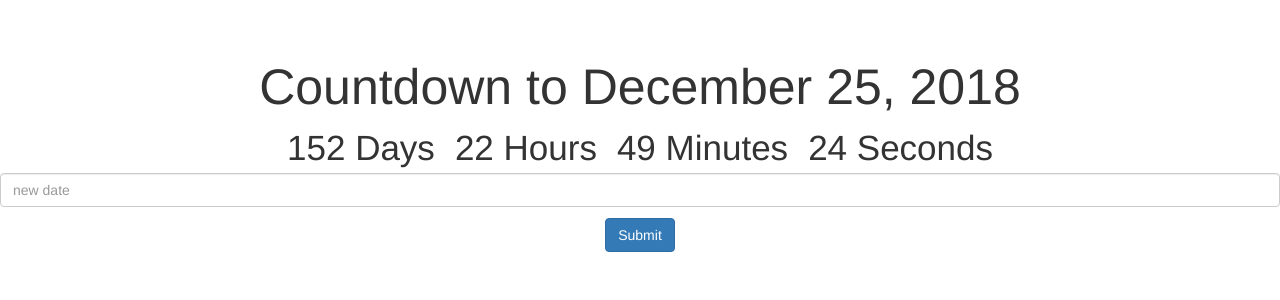
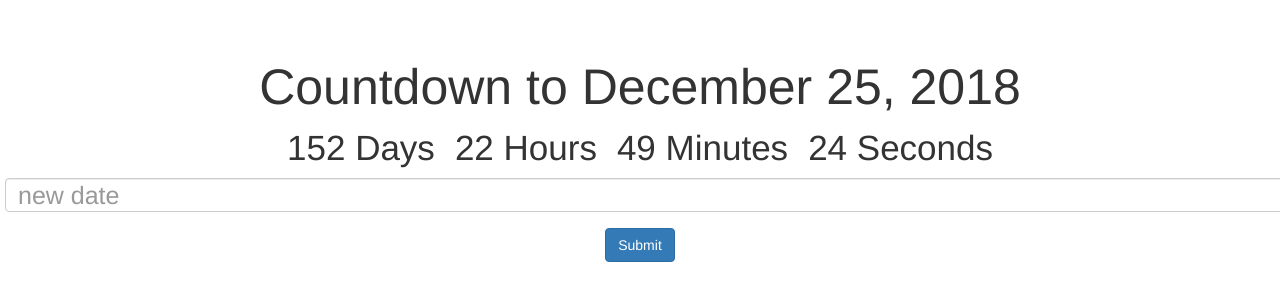
Before and after one commit to rcortezk9/react, a React (Create React App) app: page / in a window 1280 px wide. Shown: the part 204-504 px from the top of the page. Built offline with nearby package versions, Linux system fonts and the light colour scheme.

Commit message:
Added class name to the form control

```diff
--- a/src/App.jsx
+++ b/src/App.jsx
@@ -27,6 +27,7 @@ class App extends Component {
                 />
             <Form inline>
                 <FormControl
+                    className="Deadline-input"
                     placeholder='new date'
                     onChange={event => this.setState({newDeadline: event.target.value})}
                     />
```
